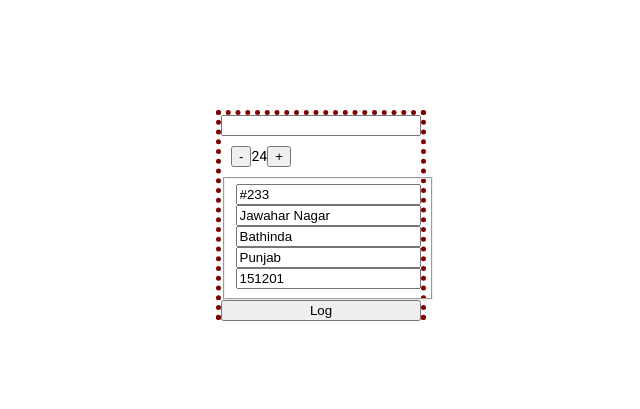
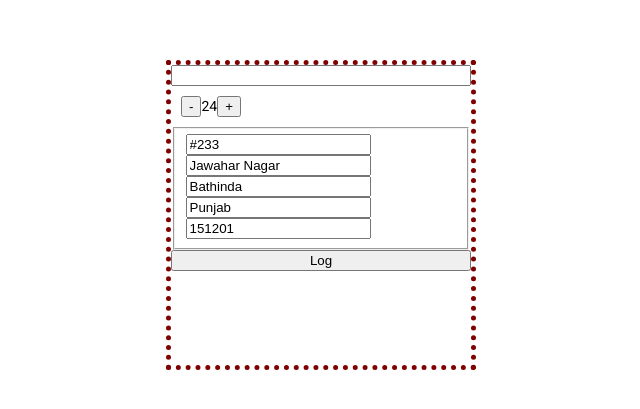
Before and after one commit to sgarg5858/forms-in-angular, an Angular app: page / in a window 1280 px wide. Shown: the part 185-594 px from the top of the page, without its empty margins (319-959 px from the left). Built offline with nearby package versions, Linux system fonts and the light colour scheme.

Commit message:
implemented CVA for nested form

```diff
--- a/src/app/app.component.scss
+++ b/src/app/app.component.scss
@@ -8,8 +8,8 @@
 
 .myForm{
     border: 5px dotted maroon;
-    height: 200px;
-    width: 200px;
+    height: 300px;
+    width: 300px;
     form{
         display: flex;
         flex-direction: column;
@@ -23,3 +23,6 @@ app-counter{
 app-counter.ng-touched,input.ng-touched{
     border: 4px dotted deeppink !important;
 }
+app-custom-address-form.ng-invalid{
+    border: 5px dotted red;
+}
--- a/src/app/custom-address-form/custom-address-form.component.ts
+++ b/src/app/custom-address-form/custom-address-form.component.ts
@@ -23,14 +23,19 @@ export class CustomAddressFormComponent implements OnInit,ControlValueAccessor,V
 
   constructor() { }
 
+  address= new FormGroup({
+    house: new FormControl('',[Validators.required]),
+    street: new FormControl('',[Validators.required]),
+    city: new FormControl('',[Validators.required]),
+    state: new FormControl('',[Validators.required]),
+    pincode: new FormControl('',[Validators.required,Validators.minLength(6),Validators.maxLength(6)]),
+  })
+
   onTouched = () =>{};
 
   onChangeSubs : Subscription[]=[];
 
-  ngOnDestroy()
-  {
-    for(let sub of this.onChangeSubs) sub.unsubscribe();
-  }
+
 
   setDisabledState(isDisabled:boolean)
   {
@@ -93,15 +98,13 @@ export class CustomAddressFormComponent implements OnInit,ControlValueAccessor,V
   }
 
 
-  address= new FormGroup({
-    house: new FormControl('',[Validators.required]),
-    street: new FormControl('',[Validators.required]),
-    city: new FormControl('',[Validators.required]),
-    state: new FormControl('',[Validators.required]),
-    pincode: new FormControl('',[Validators.required,Validators.minLength(6),Validators.maxLength(6)]),
-  })
+
 
   ngOnInit(): void {
   }
+  ngOnDestroy()
+  {
+    for(let sub of this.onChangeSubs) sub.unsubscribe();
+  }
 
 }
```
